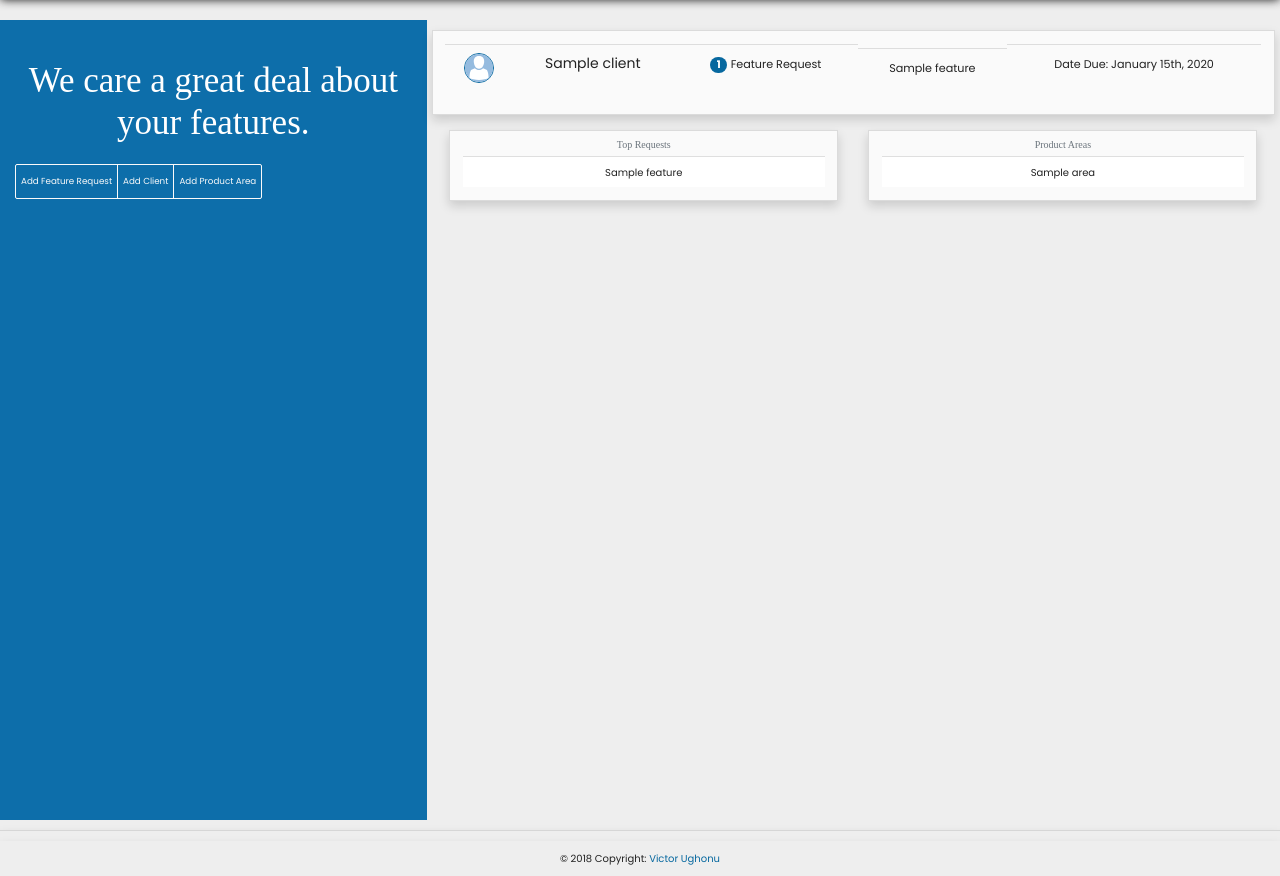
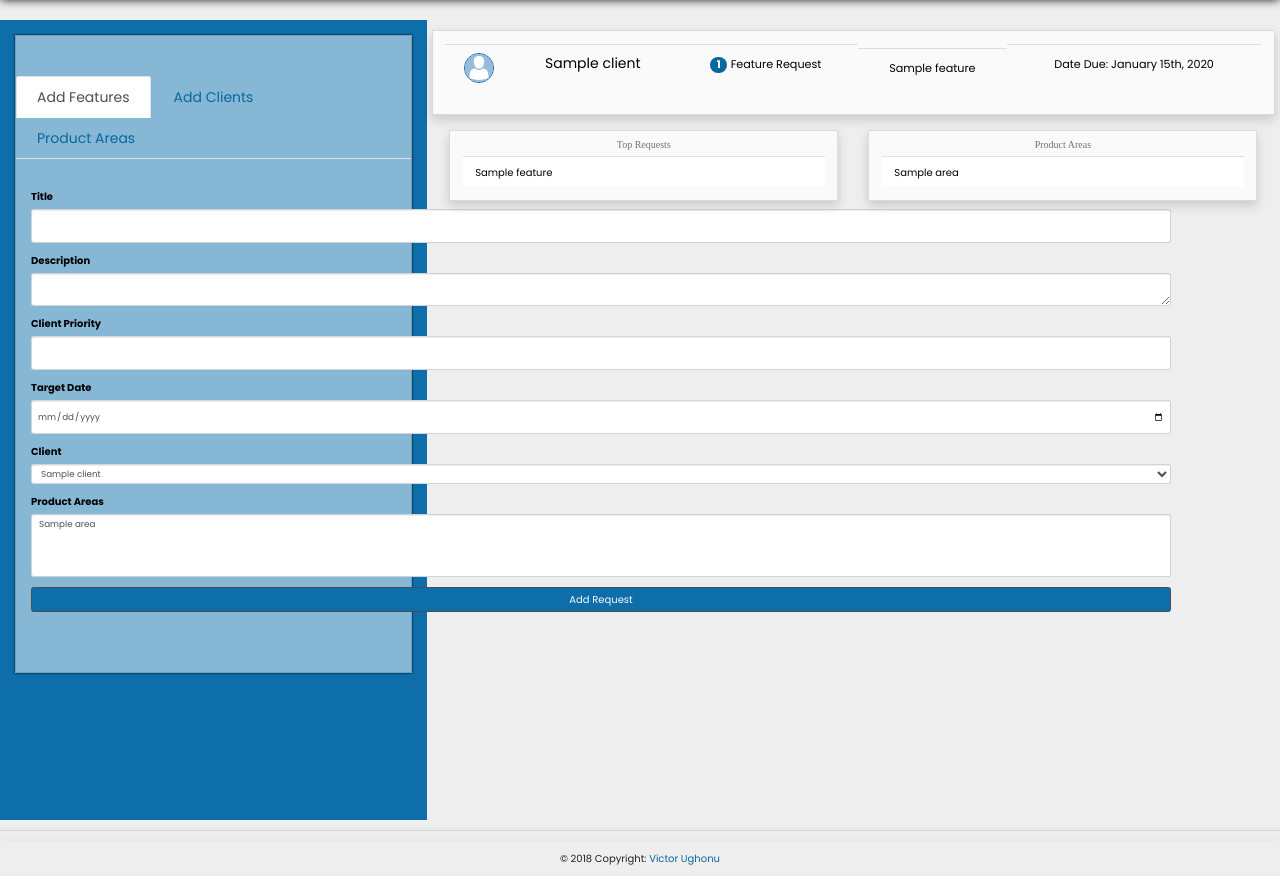
Before and after one commit to Miravicson/Featurester, a Flask app: page / in a window 1280 px wide. Shown: the part 56-932 px from the top of the page. Run offline with Flask 2, Linux system fonts and the light colour scheme; tables that the repository leaves empty hold one stand-in row (values such as "Sample post"); parts of the project's set-up code (start-up, migrations or seed data) failed here and were passed over; some libraries are stand-ins or nearby versions; some web fonts are replaced.

Commit message:
styled the tabbed form

```diff
--- a/requester/static/css/style.css
+++ b/requester/static/css/style.css
@@ -65,14 +65,22 @@ td {
     -webkit-box-shadow: 0 0 2px black;
     -moz-box-shadow: 0 0 2px black;
     box-shadow: 0 0 2px black;
-    text-align: center;
+    text-align: left;
     z-index: 100;
     -webkit-border-radius: 0;
     -moz-border-radius: 0;
     border-radius:0 ;
+    color: black;
+    font-weight: lighter;
+    background-color: rgba(255, 255, 255, 0.5);
 }
 
 .modal-style{
     /*background-color:#0d6eaa !important ;*/
     background:#0d6eaa !important ;
 }
+
+.tab-title{
+    font-size: 14px;
+    padding: 0px 5px 0px 5px;
+}
--- a/requester/templates/snippets/header.html
+++ b/requester/templates/snippets/header.html
@@ -1,19 +1,20 @@
 {% block header_text %}
-    <h1 class="text-center mt-5 py-3 display-4">We care a great deal about your features.</h1>
+{#    <h1 class="text-center mt-5 py-3 display-4">We care a great deal about your features.</h1>#}
+    {% include 'snippets/tabed_form.html' %}
 {% endblock header_text %}
 
 {% block header_action %}
-    <div class="btn-group action px-auto my-2" role="group">
-        <button class="btn btn-sm btn-outline-light px-2 py-3" role="button" data-toggle="modal"
-                data-target="#addFeatureModal">Add
-            Feature Request
-        </button>
-        <button class="btn btn-sm btn-outline-light px-2 py-3" role="button" data-toggle="modal"
-                data-target="#addClientModal">Add Client
-        </button>
-        <button class="btn btn-sm btn-outline-light px-2 py-3" role="button" data-toggle="modal"
-                data-target="#addProductModal">Add Product Area
-        </button>
-    </div>
+{#    <div class="btn-group action px-auto my-2" role="group">#}
+{#        <button class="btn btn-sm btn-outline-light px-2 py-3" role="button" data-toggle="modal"#}
+{#                data-target="#addFeatureModal">Add#}
+{#            Feature Request#}
+{#        </button>#}
+{#        <button class="btn btn-sm btn-outline-light px-2 py-3" role="button" data-toggle="modal"#}
+{#                data-target="#addClientModal">Add Client#}
+{#        </button>#}
+{#        <button class="btn btn-sm btn-outline-light px-2 py-3" role="button" data-toggle="modal"#}
+{#                data-target="#addProductModal">Add Product Area#}
+{#        </button>#}
+{#    </div>#}
 
 {% endblock header_action %}
--- /dev/null
+++ b/requester/templates/snippets/tabed_form.html
@@ -0,0 +1,42 @@
+<div class="">
+    <div class="card my-4 py-5">
+
+
+        <!-- Nav tabs -->
+        <ul class="nav nav-tabs mt-3" id="myTab" role="tablist">
+            <li class="nav-item">
+                <a class="nav-link active" id="features-tab" data-toggle="tab" href="#features" role="tab"
+                   aria-controls="features" aria-selected="true"><span class="tab-title">Add Features </span></a>
+            </li>
+            <li class="nav-item">
+                <a class="nav-link" id="clients-tab" data-toggle="tab" href="#clients" role="tab"
+                   aria-controls="clients"
+                   aria-selected="false"><span class="tab-title">Add Clients</span></a>
+            </li>
+            <li class="nav-item">
+                <a class="nav-link" id="products-tab" data-toggle="tab" href="#products" role="tab"
+                   aria-controls="products"
+                   aria-selected="false"><span class="tab-title">Product Areas</span> </a>
+            </li>
+        </ul>
+
+        <!-- Tab panes -->
+        <div class="tab-content">
+            <div class="tab-pane active" id="features" role="tabpanel"
+                 aria-labelledby="features-tab">
+                <div class="container py-5">{% include 'features/add_feature_form.html' %}</div>
+            </div>
+            <div class="tab-pane" id="clients" role="tabpanel"
+                 aria-labelledby="clients-tab">
+                <div class="container py-5">{% include 'features/add_client_form.html' %}</div>
+            </div>
+            <div class="tab-pane" id="products" role="tabpanel"
+                 aria-labelledby="products-tab">
+                <div class="container py-5">{% include 'features/add_product_form.html' %}</div>
+            </div>
+        </div>
+
+
+    </div>
+
+</div>
```
